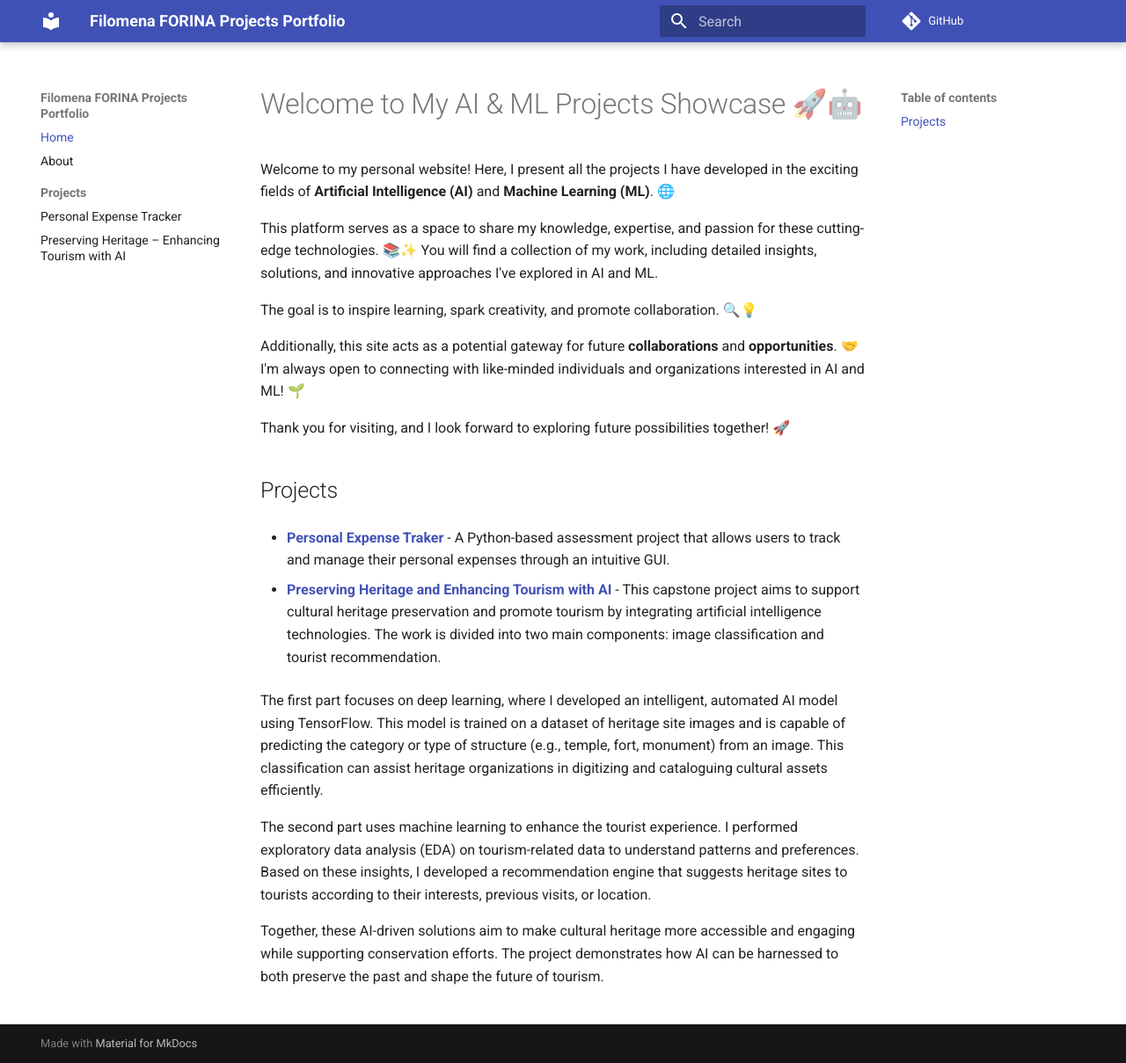
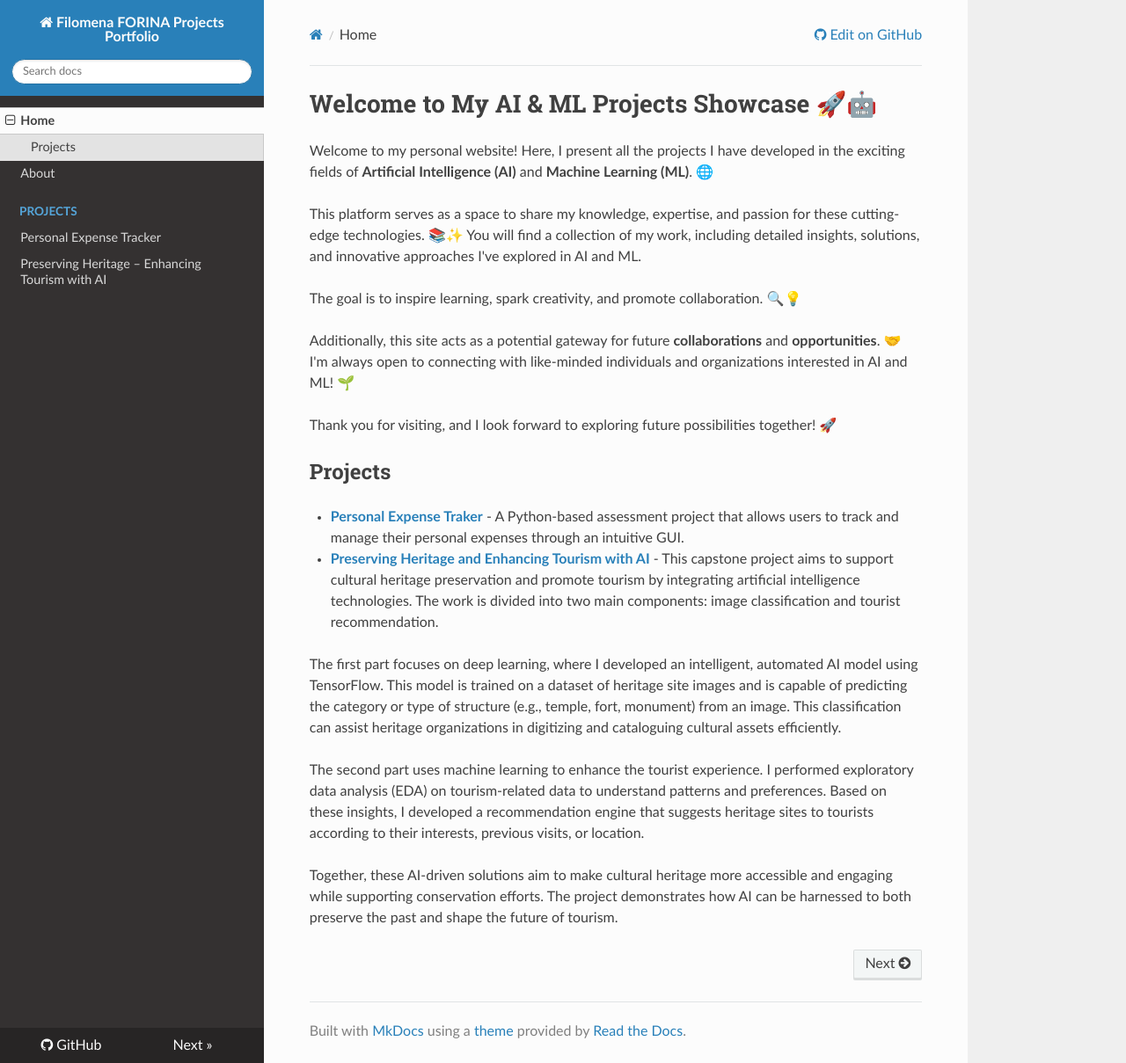
Before and after one commit to FloraFo/Python-Scripts, an MkDocs documentation site: the page built from docs/index.md, in a window 1280 px wide and 1209 px high. Shown: the whole window at 88% size. Built offline with MkDocs 1.6.1, drawn with Linux system fonts in a browser that asks for light colours; nearby versions of some CDN libraries; comment, search, counter and statistics services are not loaded.

Commit message:
use theme readthedocs

```diff
--- a/mkdocs.yml
+++ b/mkdocs.yml
@@ -13,13 +13,4 @@ nav:
       - Preserving Heritage – Enhancing Tourism with AI: Projects/preservingheritage.md
 
 theme:
-  name: material
-  features:
-    - navigation.sections
-    - navigation.expand
-    - navigation.top
-  palette:
-    - scheme: default
-      primary: indigo
-      accent: indigo
-  language: en
+  name: readthedocs
```
Also changed, not shown: 1 other file.
